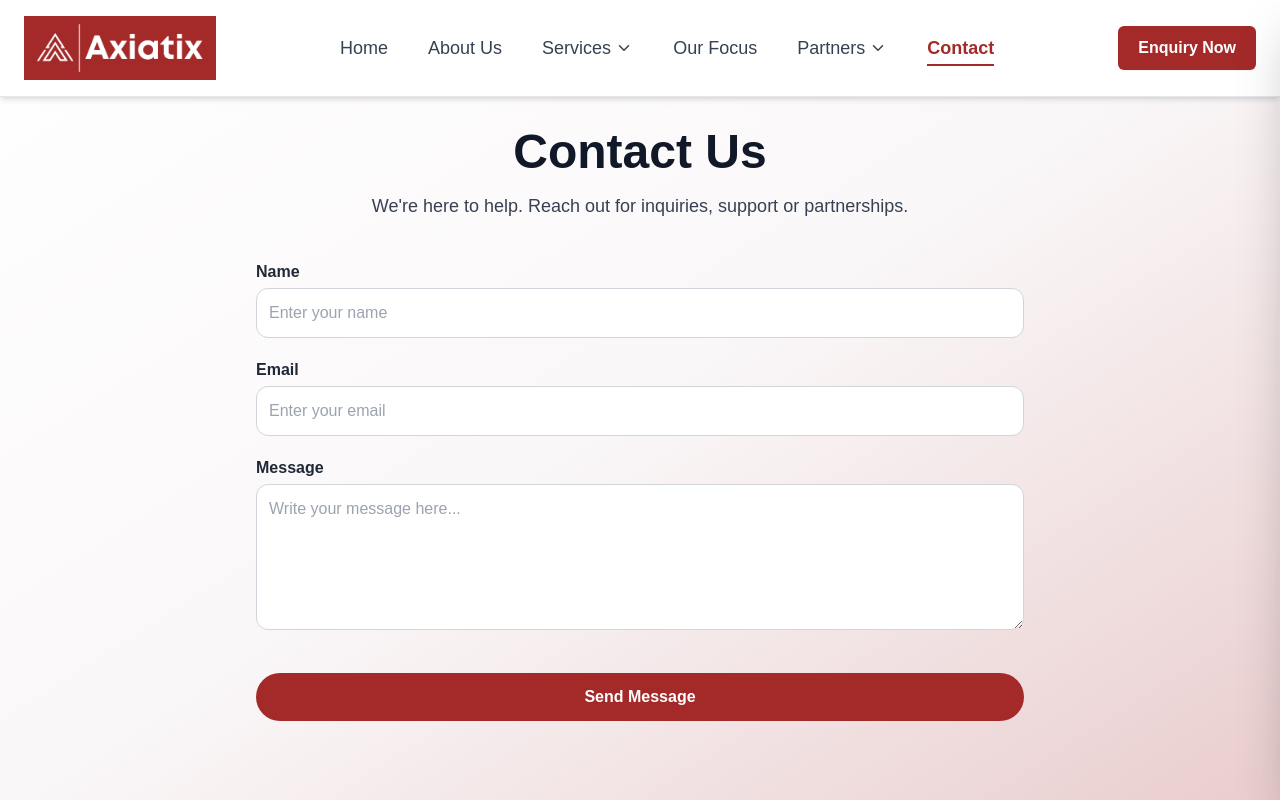
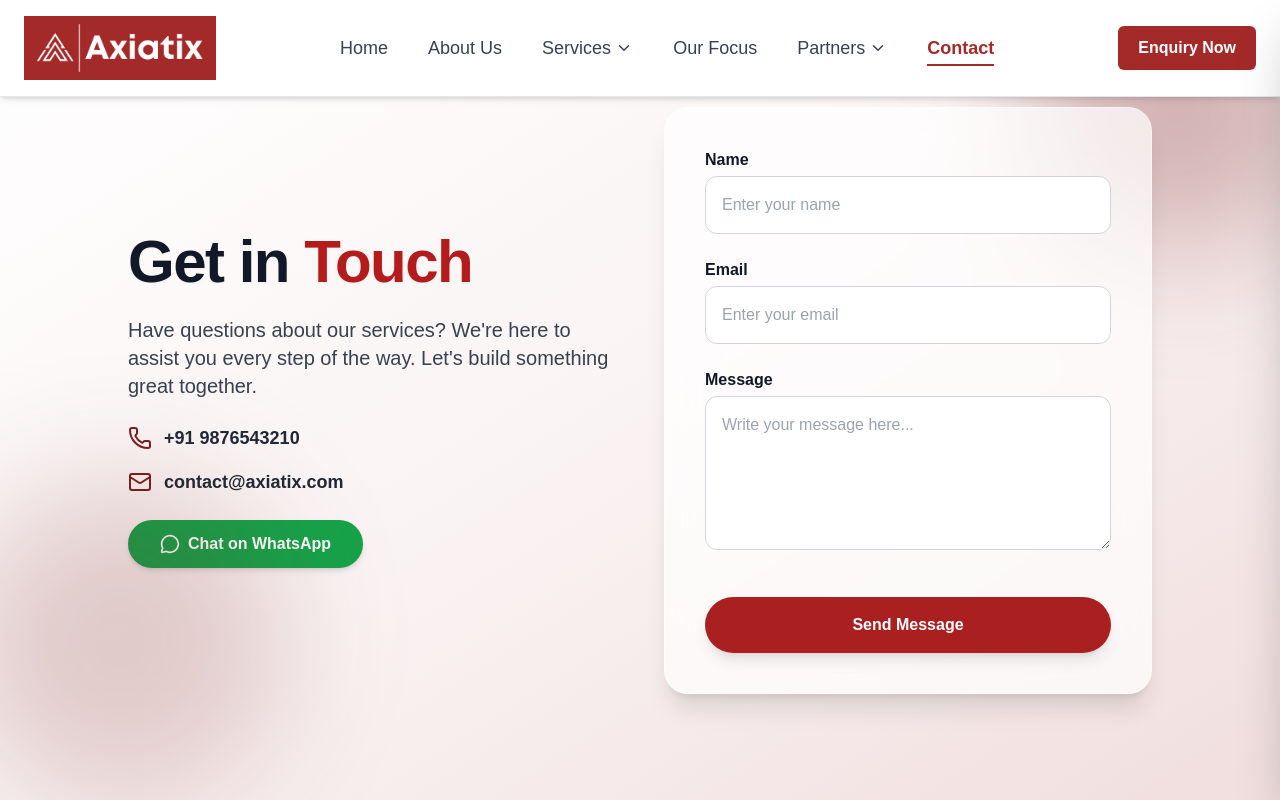
Before and after one commit to Adith1207/Axiatix_Website, a Next.js app: page /Contact in a window 1280 px wide. Shown: the top 800 px of the page. Built offline with nearby package versions, Linux system fonts and the light colour scheme.

Commit message:
updated the contact section with ph & whatsapp details

```diff
--- a/app/Contact/page.tsx
+++ b/app/Contact/page.tsx
@@ -1,66 +1,147 @@
 "use client";
 
+import { motion } from "framer-motion";
+import { useState } from "react";
+import { Phone, Mail, MessageCircle } from "lucide-react";
+
 export default function ContactPage() {
+  const [toastMessage, setToastMessage] = useState("");
+  const [loading, setLoading] = useState(false);
+
+  const handleSubmit = async (e: any) => {
+    e.preventDefault();
+    setLoading(true);
+
+    const formData = new FormData(e.target);
+
+    const res = await fetch("/api/contact", {
+      method: "POST",
+      body: formData,
+    });
+
+    setLoading(false);
+
+    if (res.ok) {
+      setToastMessage("Message Sent Successfully!");
+      e.target.reset();
+    } else {
+      setToastMessage("Failed to send. Please try again later.");
+    }
+
+    setTimeout(() => setToastMessage(""), 3000);
+  };
+
   return (
-    <section className="min-h-screen bg-gradient-to-br from-white via-[#faf7f8] to-[#e9cccc] pt-32 pb-24 px-6">
-      <div className="max-w-3xl mx-auto text-center">
-        <h1 className="text-4xl md:text-5xl font-extrabold text-gray-900">
-          Contact Us
-        </h1>
+    <section className="flex items-center justify-center min-h-screen bg-gradient-to-br from-white via-[#faf3f3] to-[#f1dede] px-6 relative overflow-hidden">
+      {/* Decorative Blurred Circles */}
+      <div className="pointer-events-none absolute -top-10 -right-10 w-72 h-72 bg-[#7A1E1E]/30 rounded-full blur-3xl" />
+      <div className="pointer-events-none absolute bottom-0 -left-10 w-80 h-80 bg-[#7A1E1E]/20 rounded-full blur-3xl" />
 
-        <p className="mt-4 text-gray-700 text-base md:text-lg">
-          We're here to help. Reach out for inquiries, support or partnerships.
-        </p>
+      {/* Custom Toast Box */}
+      {toastMessage && (
+        <motion.div
+          initial={{ opacity: 0, y: 20 }}
+          animate={{ opacity: 1, y: 0 }}
+          exit={{ opacity: 0, y: 20 }}
+          className="fixed bottom-6 right-6 bg-[#aa2020] text-white shadow-2xl px-6 py-4 rounded-2xl font-semibold border border-[#7A1E1E]/40"
+        >
+          {toastMessage}
+        </motion.div>
+      )}
 
-        <form className="mt-10 grid gap-5 text-left">
-          {/* Name */}
+      <motion.div
+        initial={{ opacity: 0, y: 40 }}
+        animate={{ opacity: 1, y: 0 }}
+        transition={{ duration: 0.6 }}
+        className="max-w-5xl w-full grid md:grid-cols-2 gap-12 items-center"
+      >
+        {/* LEFT SIDE INFO */}
+        <div className="text-left space-y-6">
+          <h1 className="text-5xl md:text-6xl font-extrabold text-gray-900 tracking-tight drop-shadow-sm text-center md:text-left">
+            Get in <span className="text-[#b41c1c]">Touch</span>
+          </h1>
+
+          <p className="text-gray-700 text-lg md:text-xl leading-relaxed text-center md:text-left">
+            Have questions about our services? We're here to assist you every
+            step of the way. Let's build something great together.
+          </p>
+
+          <div className="space-y-4 text-gray-800 text-lg font-semibold text-center md:text-left">
+            <p className="flex items-center gap-3 justify-center md:justify-start">
+              <Phone className="w-6 h-6 text-[#7A1E1E]" /> +91 9876543210
+            </p>
+
+            <p className="flex items-center gap-3 justify-center md:justify-start">
+              <Mail className="w-6 h-6 text-[#7A1E1E]" /> contact@axiatix.com
+            </p>
+          </div>
+
+          <a
+            href="https://wa.me/919876543210"
+            target="_blank"
+            className="mt-4 inline-flex items-center gap-2 w-fit px-8 py-3 rounded-full font-semibold bg-green-600 text-white shadow-md hover:shadow-lg hover:scale-105 transition-all justify-center"
+          >
+            <MessageCircle className="w-5 h-5" /> Chat on WhatsApp
+          </a>
+        </div>
+
+        {/* RIGHT SIDE FORM */}
+        <motion.form
+          onSubmit={handleSubmit}
+          initial={{ opacity: 0, y: 30 }}
+          animate={{ opacity: 1, y: 0 }}
+          transition={{ delay: 0.2, duration: 0.6 }}
+          className="grid gap-6 text-left bg-white/70 backdrop-blur-xl p-10 rounded-3xl shadow-xl border border-white/40"
+        >
           <div>
-            <label className="block mb-1 text-gray-800 font-semibold">
+            <label className="block mb-1 text-gray-900 font-semibold">
               Name
             </label>
             <input
+              name="name"
               type="text"
+              required
               placeholder="Enter your name"
-              className="w-full p-3 rounded-xl border border-gray-300 bg-white focus:outline-none focus:ring-2 focus:ring-[#a42a2a]"
+              className="w-full p-4 rounded-xl border border-gray-300 bg-white text-black focus:outline-none focus:ring-2 focus:ring-[#7A1E1E]"
             />
           </div>
 
-          {/* Email */}
           <div>
-            <label className="block mb-1 text-gray-800 font-semibold">
+            <label className="block mb-1 text-gray-900 font-semibold">
               Email
             </label>
             <input
+              name="email"
               type="email"
+              required
               placeholder="Enter your email"
-              className="w-full p-3 rounded-xl border border-gray-300 bg-white focus:outline-none focus:ring-2 focus:ring-[#a42a2a]"
+              className="w-full p-4 rounded-xl border border-gray-300 bg-white text-black focus:outline-none focus:ring-2 focus:ring-[#7A1E1E]"
             />
           </div>
 
-          {/* Message */}
           <div>
-            <label className="block mb-1 text-gray-800 font-semibold">
+            <label className="block mb-1 text-gray-900 font-semibold">
               Message
             </label>
             <textarea
+              name="message"
               rows={5}
+              required
               placeholder="Write your message here..."
-              className="w-full p-3 rounded-xl border border-gray-300 bg-white focus:outline-none focus:ring-2 focus:ring-[#a42a2a]"
+              className="w-full p-4 rounded-xl border border-gray-300 bg-white text-black focus:outline-none focus:ring-2 focus:ring-[#7A1E1E]"
             ></textarea>
           </div>
 
-          {/* Button */}
-          <button
-            className="
-              mt-4 w-full md:w-auto px-8 py-3 rounded-full font-semibold
-              bg-[#a42a2a] text-white transition-all duration-300
-              hover:shadow-[0_0_18px_rgba(164,42,42,0.50)] hover:scale-[1.03]
-            "
+          <motion.button
+            whileHover={{ scale: 1.05 }}
+            whileTap={{ scale: 0.97 }}
+            disabled={loading}
+            className="mt-4 w-full md:w-auto px-10 py-4 rounded-full font-bold bg-[#aa2020] text-white shadow-lg hover:shadow-[0_0_25px_rgba(122,30,30,0.55)] transition-all duration-300 disabled:opacity-60"
           >
-            Send Message
-          </button>
-        </form>
-      </div>
+            {loading ? "Sending..." : "Send Message"}
+          </motion.button>
+        </motion.form>
+      </motion.div>
     </section>
   );
 }
--- a/app/components/Footer.tsx
+++ b/app/components/Footer.tsx
@@ -182,18 +182,18 @@ export default function Footer() {
             <div className="flex items-start gap-3 mb-3">
               <MapPin size={20} />
               <p className="text-sm leading-relaxed">
-                No: 35C, 13th Street, Madha Nagar Main Road,
+                Springs Haven 27/1, Ark Colony,
                 <br />
-                Madhananthapuram, Porur,
+                Eldams Road, Alwarpet,
                 <br />
-                Chennai - 600125
+                Chennai - 600018
               </p>
             </div>
 
             {/* PHONE */}
             <div className="flex items-center gap-3 mb-3">
               <Phone size={18} />
-              <p className="text-sm">+91-99443 10289</p>
+              <p className="text-sm">+91-9626018181</p>
             </div>
 
             {/* EMAIL */}
```
